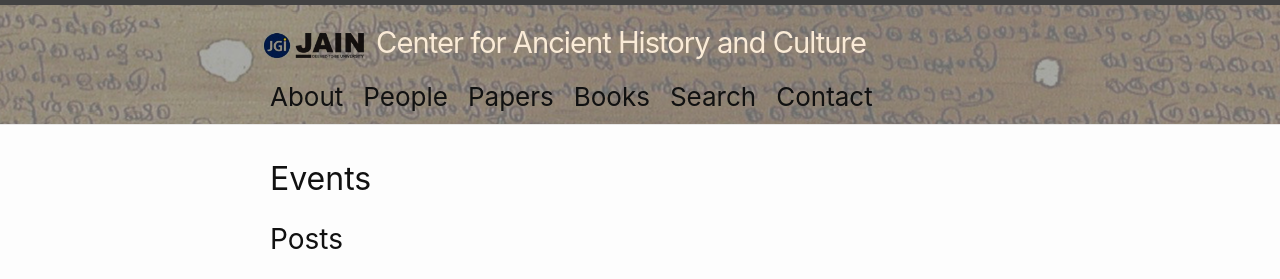
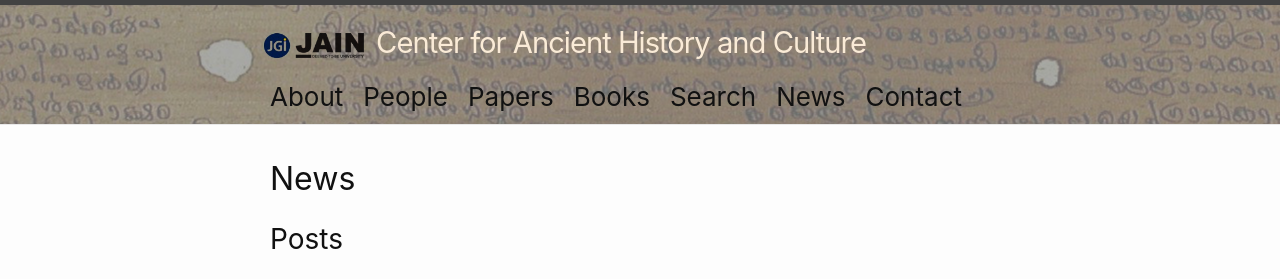
Before and after one commit to cahcblr/cahcblr.github.io, a Jekyll site: the page built from p75_posts.markdown, in a window 1280 px wide. Shown: the top 279 px of the page. Built offline with Jekyll 4.4.1, drawn with Linux system fonts in a browser that asks for light colours.

Commit message:
feat: add dedicated news page and limit homepage post display to three entries with link to full archive

```diff
--- a/_config.yml
+++ b/_config.yml
@@ -44,6 +44,7 @@ header_pages:
   - p60_papers.markdown
   - p70_books.markdown
   - p85_search.markdown
+  - p75_posts.markdown
   - p80_contact.markdown
 
 defaults:
--- a/_layouts/home.html
+++ b/_layouts/home.html
@@ -13,7 +13,12 @@ layout: default
     {%- if site.posts.size > 0 -%}
       <h2 class="post-list-heading">{{ page.list_title | default: "Posts" }}</h2>
       <ul class="post-list">
-        {%- for post in site.posts -%}
+        {%- if page.url == "/" or page.url == "/index.html" -%}
+          {%- assign displayed_posts = site.posts | slice: 0, 3 -%}
+        {%- else -%}
+          {%- assign displayed_posts = site.posts -%}
+        {%- endif -%}
+        {%- for post in displayed_posts -%}
         <li>
           {%- assign date_format = site.minima.date_format | default: "%b %-d, %Y" -%}
           <span class="post-meta">{{ post.date | date: date_format }}</span>
@@ -28,6 +33,11 @@ layout: default
         </li>
         {%- endfor -%}
       </ul>
+      {%- if page.url == "/" or page.url == "/index.html" -%}
+        <div style="text-align: left; margin-top: 20px;">
+          <a href="{{ '/news/' | relative_url }}" style="display: inline-block; padding: 10px 20px; background-color: #f4f4f4; border: 1px solid #ddd; border-radius: 5px; text-decoration: none; color: #333; font-weight: bold;">View all News & Updates &rarr;</a>
+        </div>
+      {%- endif -%}
 
       {%- if 1 < 0 -%}
         <p class="rss-subscribe">subscribe <a href="{{ "/feed.xml" | relative_url }}">via RSS</a></p>
--- a/p75_posts.markdown
+++ b/p75_posts.markdown
@@ -1,6 +1,7 @@
 ---
 
 layout: home
-title: "Events"
+title: "News"
 show_posts: true
+permalink: /news/
 ---
```
